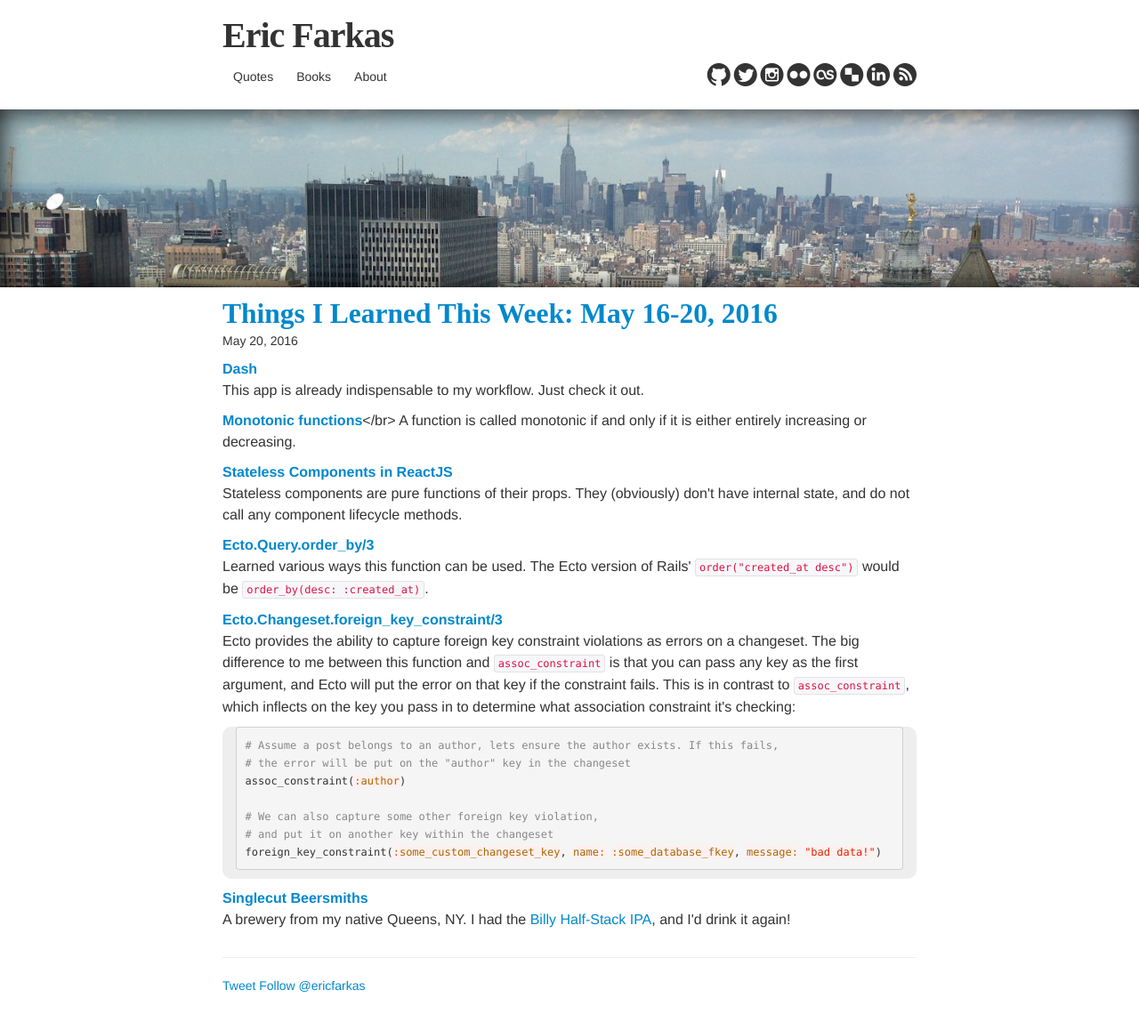
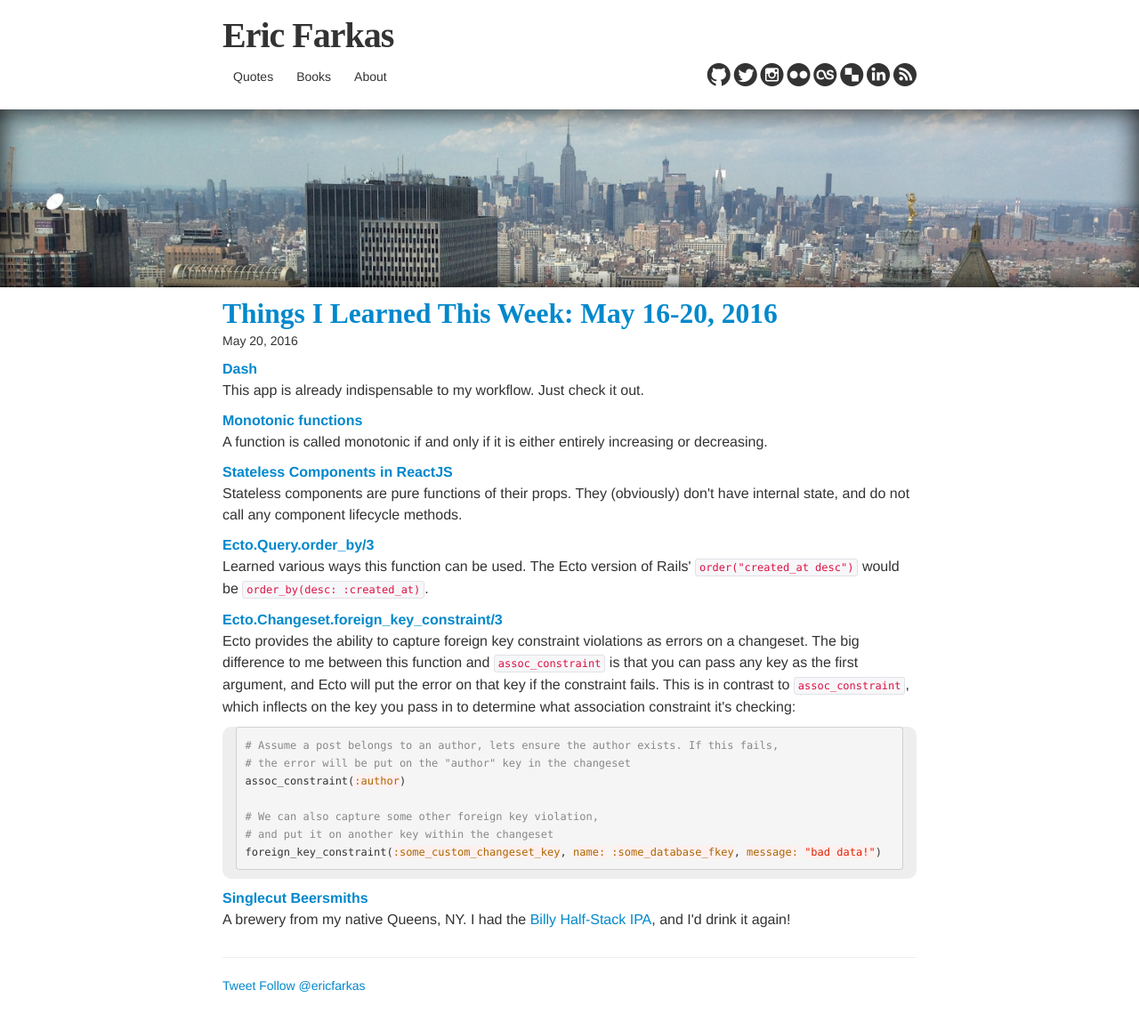
Before and after one commit to speric/speric.github.com, a Jekyll site: the page built from _posts/2016-05-20-things-i-learned-this-week-may-16-20-2016.md, in a window 1280 px wide. Shown: the whole page at 89% size. Built offline with Jekyll 4.4.1, drawn with Linux system fonts in a browser that asks for light colours; some web fonts are replaced; comment, search, counter and statistics services are not loaded.

Commit message:
Add line break

```diff
--- a/_posts/2016-05-20-things-i-learned-this-week-may-16-20-2016.md
+++ b/_posts/2016-05-20-things-i-learned-this-week-may-16-20-2016.md
@@ -7,7 +7,7 @@ description: "What I learned this week."
 <p><b><a href="https://kapeli.com/dash">Dash</a></b><br/>
 This app is already indispensable to my workflow. Just check it out.</p>
 
-<p><b><a href="https://en.wikipedia.org/wiki/Monotonic_function">Monotonic functions</a></b></br>
+<p><b><a href="https://en.wikipedia.org/wiki/Monotonic_function">Monotonic functions</a></b><br/>
 A function is called monotonic if and only if it is either entirely increasing or decreasing.</p>
 
 <p><b><a
```
